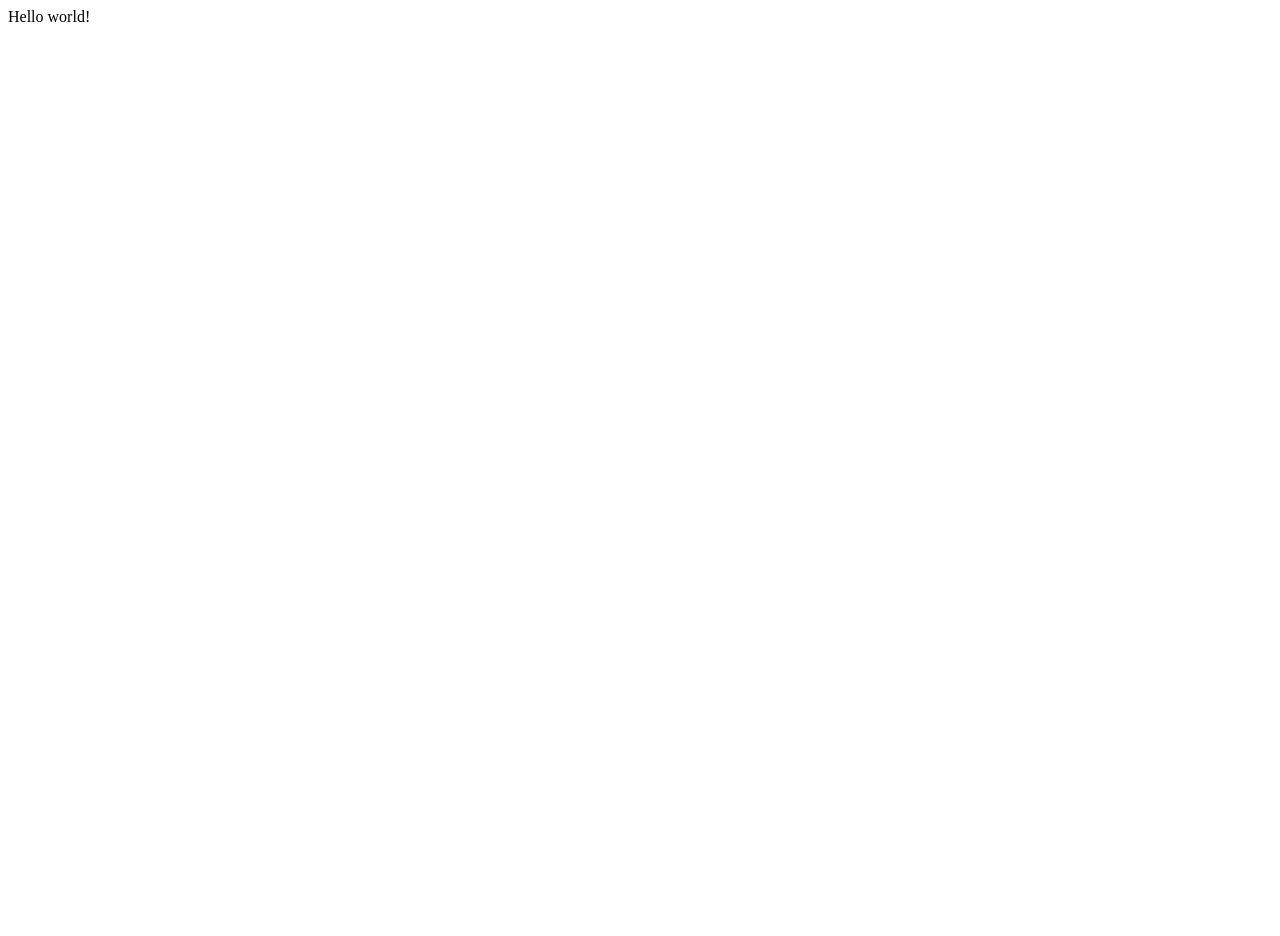
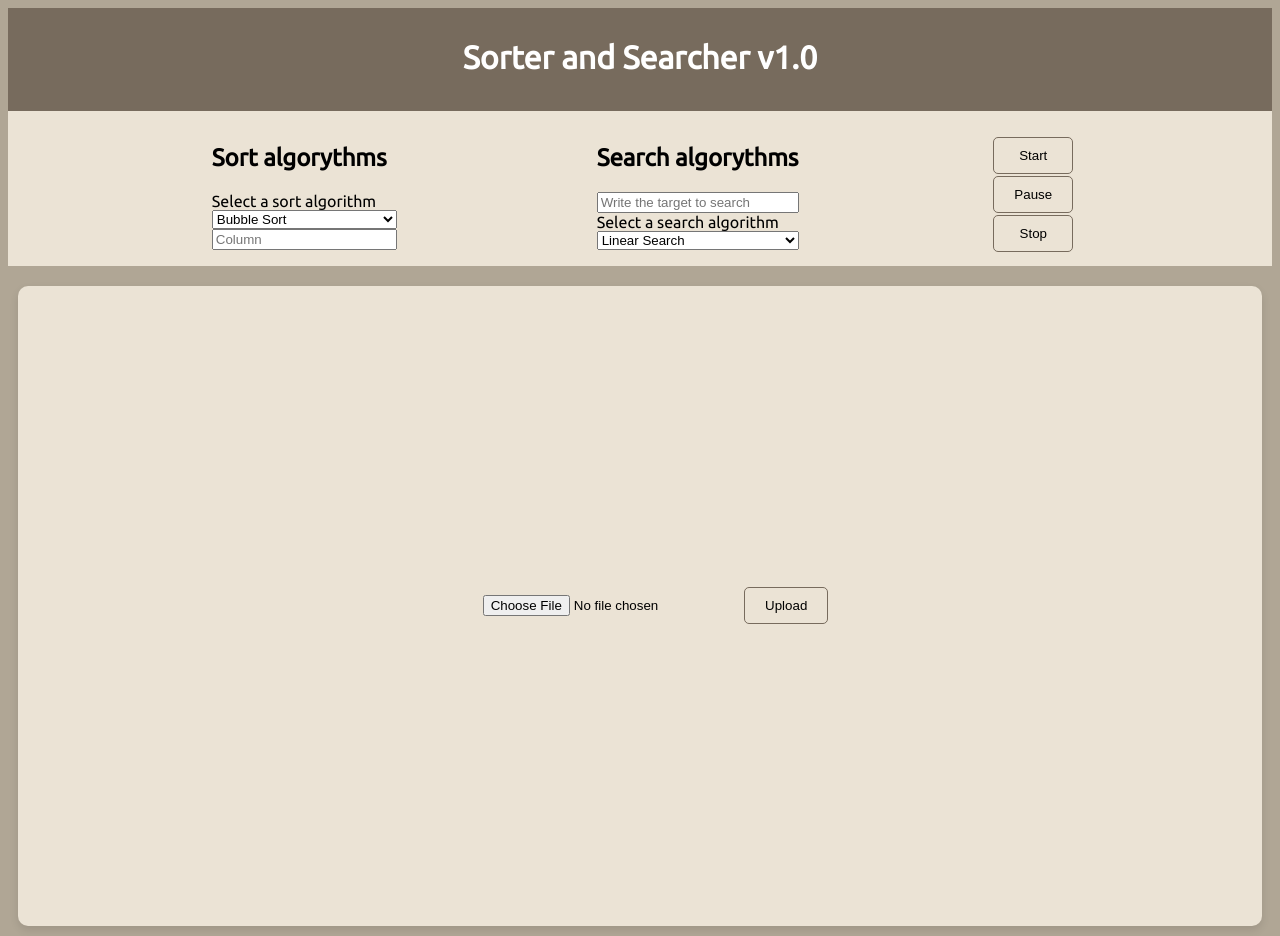
Before and after one commit to luisBazanDev/proyecto_algoritmos_estrucutras_de_datos, a React (Create React App) app: page / in a window 1280 px wide. Before the commit the page ends 800 px from the top, so only its background shows below. Built offline with nearby package versions, Linux system fonts and the light colour scheme.

Commit message:
FEAT: Basic HTML and CSS

```diff
--- a/public/index.html
+++ b/public/index.html
@@ -9,6 +9,7 @@
       name="description"
       content="Web site created using create-react-app"
     />
+    <link rel="stylesheet" href="style.css" />
     <link rel="apple-touch-icon" href="%PUBLIC_URL%/logo192.png" />
     <!--
       manifest.json provides metadata used when your web app is installed on a
--- /dev/null
+++ b/public/style.css
@@ -0,0 +1,141 @@
+@import url("https://fonts.googleapis.com/css2?family=Ubuntu&display=swap");
+
+:root {
+    font-family: "Ubuntu", sans-serif;
+    font-weight: 400;
+    font-style: normal;
+    --color-primary: #776b5d;
+    --color-secondary: #ebe3d5;
+    --color-text: white;
+    background-color: #b0a695;
+}
+
+button {
+    background-color: var(--color-secondary);
+    border: 1px solid var(--color-primary);
+    color: black;
+    padding: 10px 20px;
+    cursor: pointer;
+    border-radius: 5px;
+    margin: 1px;
+    position: relative;
+    overflow: hidden;
+}
+
+button::before {
+    content: "";
+    position: absolute;
+    width: 100%;
+    height: 100%;
+    background-color: var(--color-primary);
+    top: 0;
+    left: 0;
+    z-index: -1;
+    transition: transform 0.3s ease-out;
+    transform: scaleX(0);
+    transform-origin: top right;
+}
+
+button::after {
+    content: "";
+    position: absolute;
+    width: 100%;
+    height: 2px;
+    bottom: 0;
+    left: 0;
+    background-color: var(--color-primary);
+    transform: scaleX(0);
+    transform-origin: bottom right;
+    transition: transform 0.3s ease-out;
+}
+
+button:hover {
+    background-color: var(--color-primary);
+    color: white;
+    box-shadow: 0 2px 5px rgba(0, 0, 0, 0.2);
+}
+
+button:hover::after {
+    transform: scaleX(1);
+    transform-origin: bottom left;
+}
+
+header {
+    background-color: var(--color-primary);
+    color: var(--color-text);
+    padding: 10px;
+    text-align: center;
+    position: relative;
+}
+
+header::after {
+    content: "";
+    position: absolute;
+    bottom: -10px;
+    left: 0;
+    width: 100%;
+    height: 3px;
+    background-color: var(--color-secondary);
+}
+
+.upperbar {
+    display: flex;
+    align-items: center;
+    justify-content: space-evenly;
+    background-color: var(--color-secondary);
+    padding: 10px;
+    position: relative;
+    margin-bottom: 20px;
+}
+
+.upperbar::before {
+    content: "";
+    position: absolute;
+    top: 0;
+    left: 0;
+    width: 100%;
+    height: 3px;
+    background-color: var(--color-primary);
+}
+
+.upperbar > .sort,
+.upperbar > .search {
+    margin: 5px;
+    padding: 1px;
+    display: flex;
+    flex-direction: column;
+    flex-wrap: wrap;
+}
+
+.container {
+    padding: 10px;
+}
+
+.upload {
+    margin-left: 2rem;
+    gap: 10px;
+}
+
+.visualizer-box {
+    display: flex;
+    justify-content: center;
+    align-items: center;
+    height: 80vh;
+    background-color: var(--color-secondary);
+    margin: 10px;
+    box-shadow: 0 4px 8px rgba(0, 0, 0, 0.1);
+    border-radius: 10px;
+}
+
+.tab {
+    display: flex;
+    justify-content: left;
+    align-items: left;
+    margin-left: 1rem;
+}
+
+.controls {
+    display: flex;
+    flex-direction: column;
+    margin-top: 1rem;
+}
--- a/src/App.js
+++ b/src/App.js
@@ -1,9 +1,19 @@
+import Table from "./components/content/Table";
+import UpperBar from "./components/algorithms/UpperBar";
+
 function App() {
-  return (
-    <div className="App">
-      <header className="App-header">Hello world!</header>
-    </div>
-  );
+    return (
+        <div className="App">
+            <header>
+                <h1>Sorter and Searcher v1.0</h1>
+            </header>
+            <main>
+                <UpperBar />
+                <Table />
+            </main>
+            <footer></footer>
+        </div>
+    );
 }
 
 export default App;
--- /dev/null
+++ b/src/components/algorithms/Controls.js
@@ -0,0 +1,9 @@
+export default function Controls() {
+    return (
+        <div class="controls">
+            <button id="start">Start</button>
+            <button id="pause">Pause</button>
+            <button id="stop">Stop</button>
+        </div>
+    );
+}
--- /dev/null
+++ b/src/components/algorithms/SearchAlgorithms.js
@@ -0,0 +1,16 @@
+export default function SearchAlgorithms(props) {
+    return (
+        <div class="search">
+            <h2>Search algorythms</h2>
+            <input type="text" placeholder="Write the target to search" />
+            <label for="search">Select a search algorithm</label>
+            <select name="search" id="search">
+                <option value="linearSearch">Linear Search</option>
+                <option value="binarySearch">Binary Search</option>
+                <option value="jumpSearch">Jump Search</option>
+                <option value="ternarySearch">Ternary Search</option>
+                <option value="fibonacciSearch">Fibonacci Search</option>
+            </select>
+        </div>
+    );
+}
--- /dev/null
+++ b/src/components/algorithms/SortAlgorithms.js
@@ -0,0 +1,20 @@
+export default function SortAlgorithms(props) {
+    return (
+        <div class="sort">
+            <h2>Sort algorythms</h2>
+            <label for="sort">Select a sort algorithm</label>
+            <select name="sort" id="sort">
+                <option value="bubbleSort">Bubble Sort</option>
+                <option value="quickSort">Quick Sort</option>
+                <option value="mergeSort">Merge Sort</option>
+                <option value="insertionSort">Insertion Sort</option>
+                <option value="selectionSort">Selection Sort</option>
+                <option value="heapSort">Heap Sort</option>
+                <option value="shellSort">Shell Sort</option>
+                <option value="countingSort">Counting Sort</option>
+            </select>
+
+            <input type="text" placeholder="Column" />
+        </div>
+    );
+}
--- /dev/null
+++ b/src/components/algorithms/UpperBar.js
@@ -0,0 +1,13 @@
+import SortAlgorithms from "./SortAlgorithms";
+import SearchAlgorithms from "./SearchAlgorithms";
+import Controls from "./Controls";
+
+export default function UpperBar() {
+    return (
+        <div class="upperbar">
+            <SortAlgorithms />
+            <SearchAlgorithms />
+            <Controls />
+        </div>
+    );
+}
--- /dev/null
+++ b/src/components/content/Table.js
@@ -0,0 +1,29 @@
+import React from "react";
+
+function Table(props) {
+    return (
+        <div class="visualizer-box">
+            {props.csvData != null ? (
+                <table>
+                    <thead>
+                        <tr>
+                            {props.csvData[0].map((header, index) => {
+                                return <th key={index}>{header}</th>;
+                            })}
+                        </tr>
+                    </thead>
+                </table>
+            ) : (
+                <div class="container">
+                    <div class="upload">
+                        <input type="file" id="fileInput" accept=".csv" />
+                        &nbsp;&nbsp;
+                        <button id="upload">Upload</button>
+                    </div>
+                </div>
+            )}
+        </div>
+    );
+}
+
+export default Table;
```
Also changed, not shown: index.html (added, +71 -0 lines), 1 other file (tests, documents, lock files or other folders).
